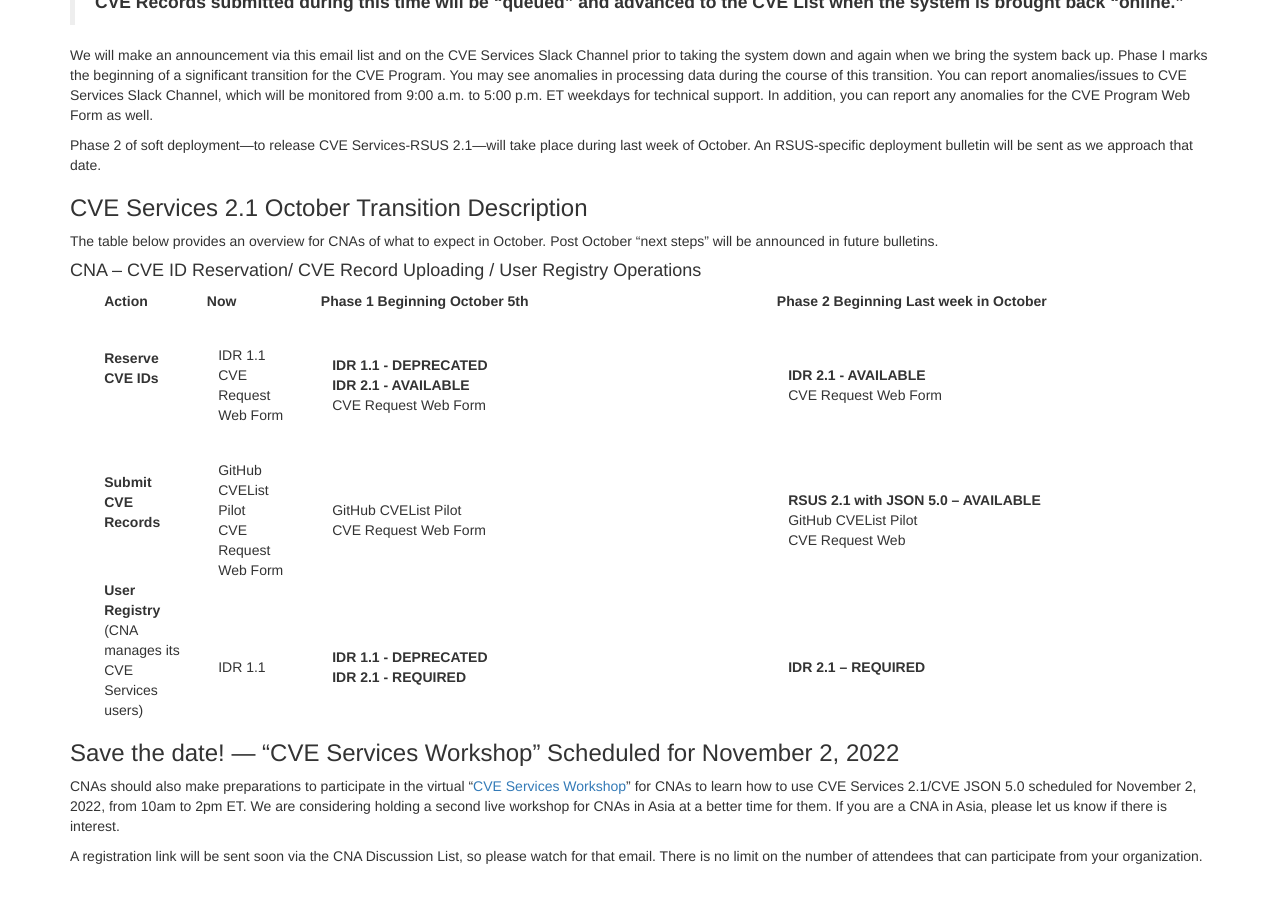
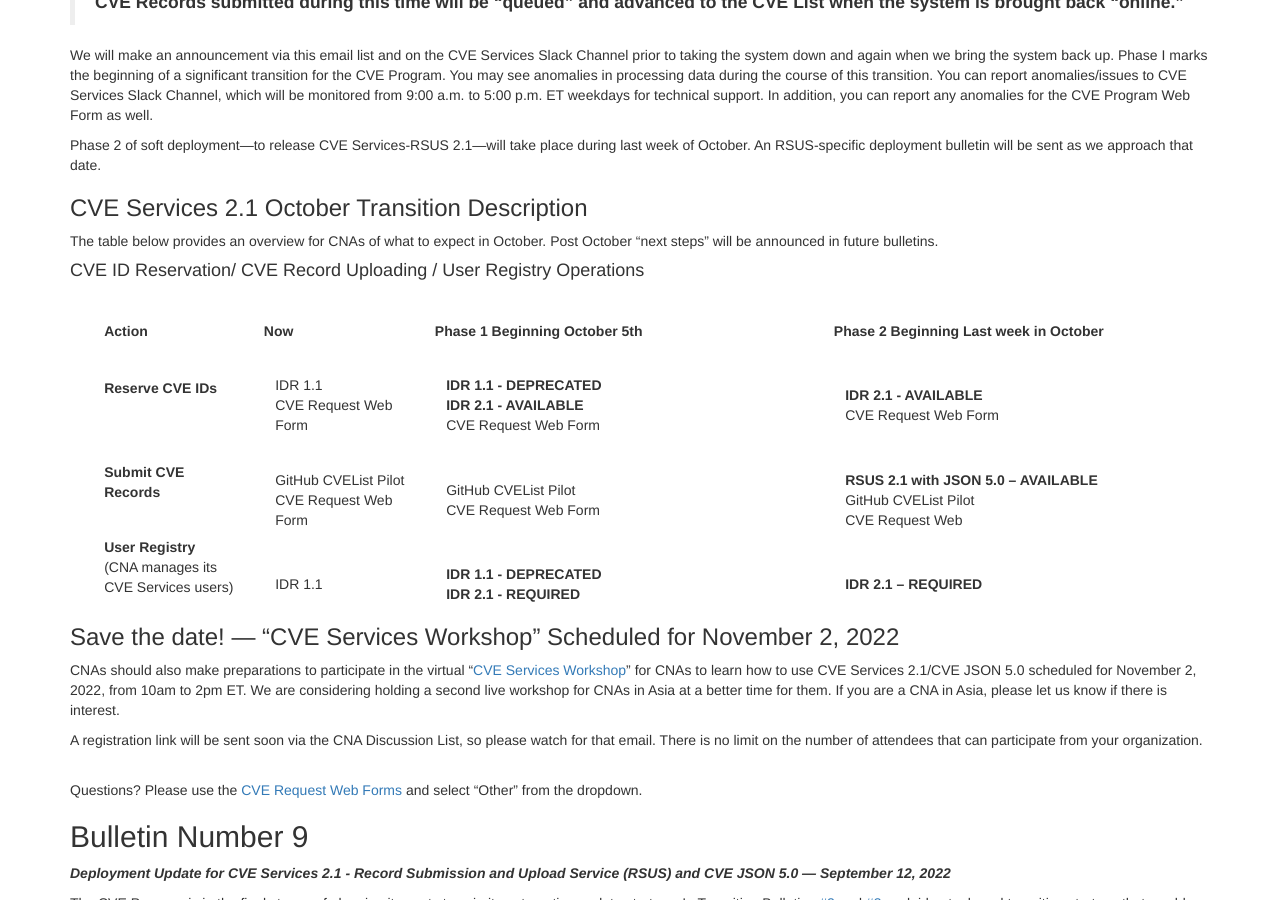
Before and after one commit to CVEProject/cveproject.github.io, a Jekyll site: the page built from automation-transition.md, in a window 1280 px wide and 900 px high, scrolled down 842 px. Built offline with Jekyll 4.4.1, drawn with Linux system fonts in a browser that asks for light colours; nearby versions of some CDN libraries.

Commit message:
Update automation-transition.md

```diff
--- a/automation-transition.md
+++ b/automation-transition.md
@@ -34,15 +34,15 @@ Phase 2 of soft deployment—to release CVE Services-RSUS 2.1—will take place
 <h3>CVE Services 2.1 October Transition Description</h3>
 
 The table below provides an overview for CNAs of what to expect in October. Post October “next steps” will be announced in future bulletins.
-
-<h4>CNA &ndash; CVE ID Reservation/ CVE Record Uploading / User Registry Operations</h4>
-
-<table style="padding-left:5%;padding-left:30%;">
+<br/>
+<h4>CVE ID Reservation/ CVE Record Uploading / User Registry Operations</h4>
+<br/>
+<table style="padding-left:5%;padding-right:30%;">
     <tr>
-      <th style="width:10%;padding-left:3%;">Action</th>
-      <th style="width:10%;padding-left:2%;">Now</th>
-      <th style="width:40%;padding-left:2%;">Phase 1 Beginning October 5th</th>
-      <th style="width:40%;padding-left:2%;">Phase 2 Beginning Last week in October</th>
+      <th style="width:15%;padding-left:3%;">Action</th>
+      <th style="width:15%;padding-left:2%;">Now</th>
+      <th style="width:35%;padding-left:2%;">Phase 1 Beginning October 5th</th>
+      <th style="width:35%;padding-left:2%;">Phase 2 Beginning Last week in October</th>
     </tr>
     <tr>
       <td style="padding-left:3%;"><strong>Reserve CVE IDs</strong></td>
```
